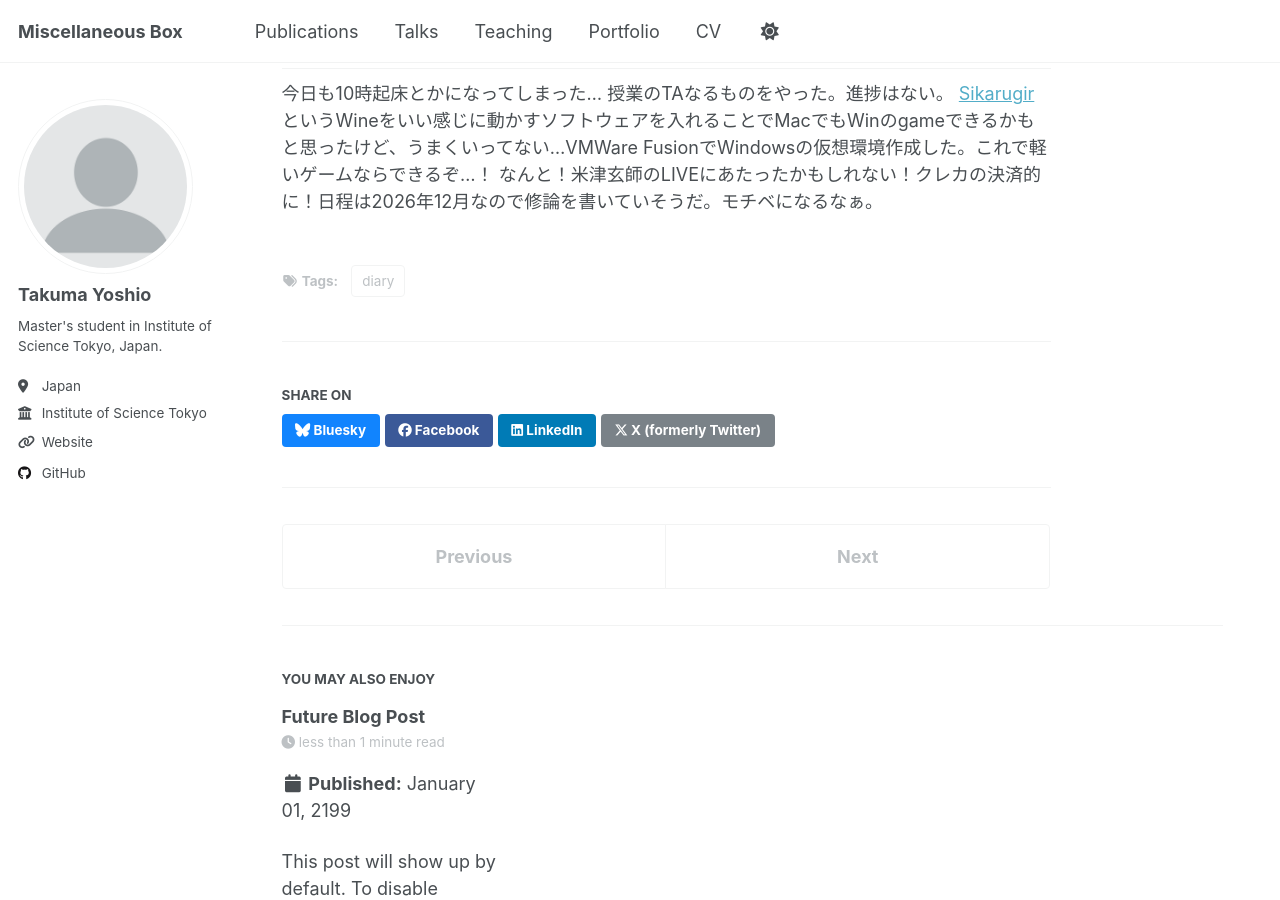
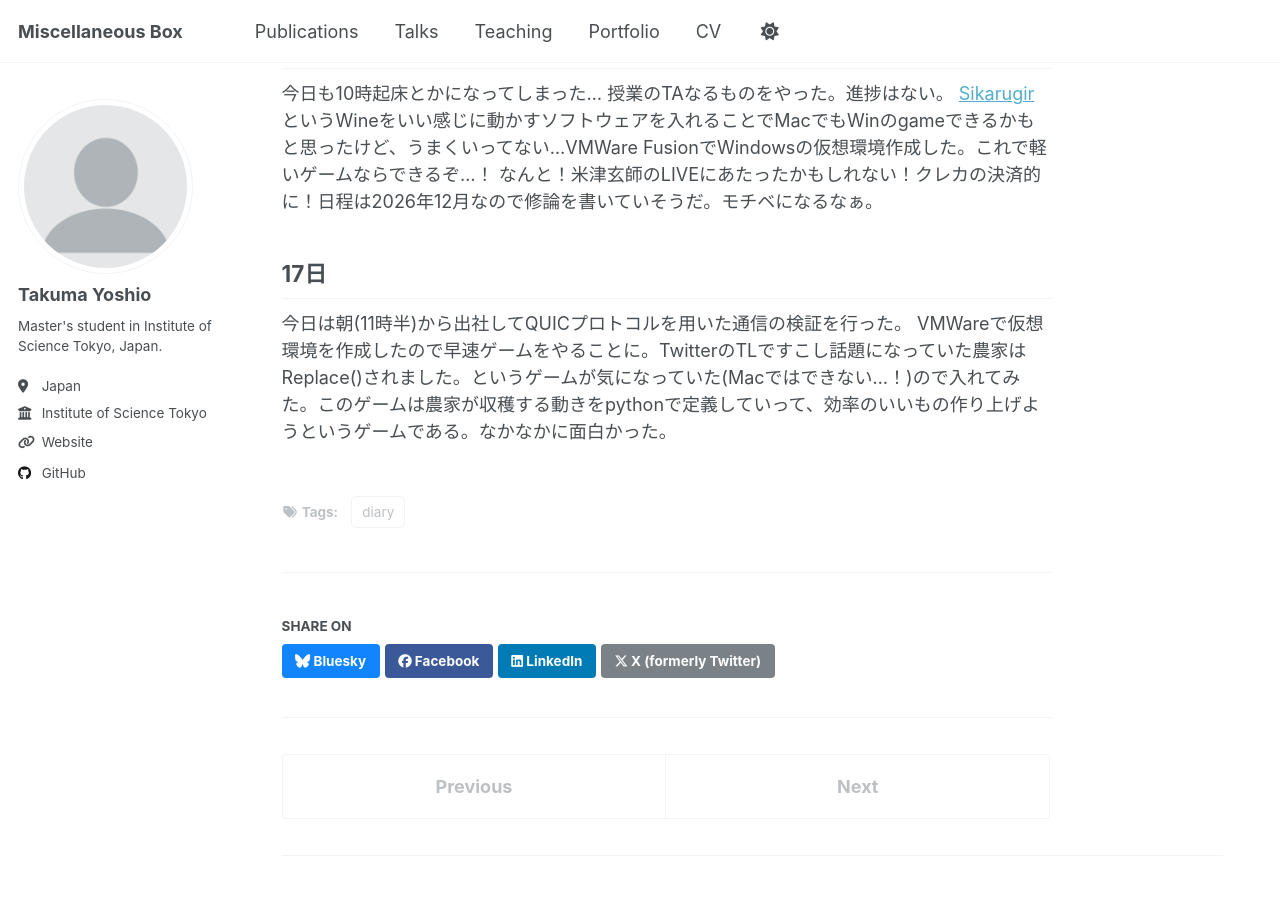
Before and after one commit to ta-yoshi02/ta-yoshi02.github.io, a Jekyll site: the page built from _posts/2025-10-10-blog-post.md, in a window 1280 px wide and 900 px high, scrolled down 855 px. Built offline with Jekyll 4.4.1, drawn with Linux system fonts in a browser that asks for light colours; a script that is not in the unit is left out.

Commit message:
2025年10月17日にき

```diff
--- a/_posts/2025-10-10-blog-post.md
+++ b/_posts/2025-10-10-blog-post.md
@@ -29,3 +29,7 @@ tags:
 授業のTAなるものをやった。進捗はない。
 [Sikarugir](https://github.com/Sikarugir-App/Sikarugir)というWineをいい感じに動かすソフトウェアを入れることでMacでもWinのgameできるかもと思ったけど、うまくいってない...VMWare FusionでWindowsの仮想環境作成した。これで軽いゲームならできるぞ...！
 なんと！米津玄師のLIVEにあたったかもしれない！クレカの決済的に！日程は2026年12月なので修論を書いていそうだ。モチベになるなぁ。
+
+## 17日
+今日は朝(11時半)から出社してQUICプロトコルを用いた通信の検証を行った。
+VMWareで仮想環境を作成したので早速ゲームをやることに。TwitterのTLですこし話題になっていた農家はReplace()されました。というゲームが気になっていた(Macではできない...！)ので入れてみた。このゲームは農家が収穫する動きをpythonで定義していって、効率のいいもの作り上げようというゲームである。なかなかに面白かった。
```
